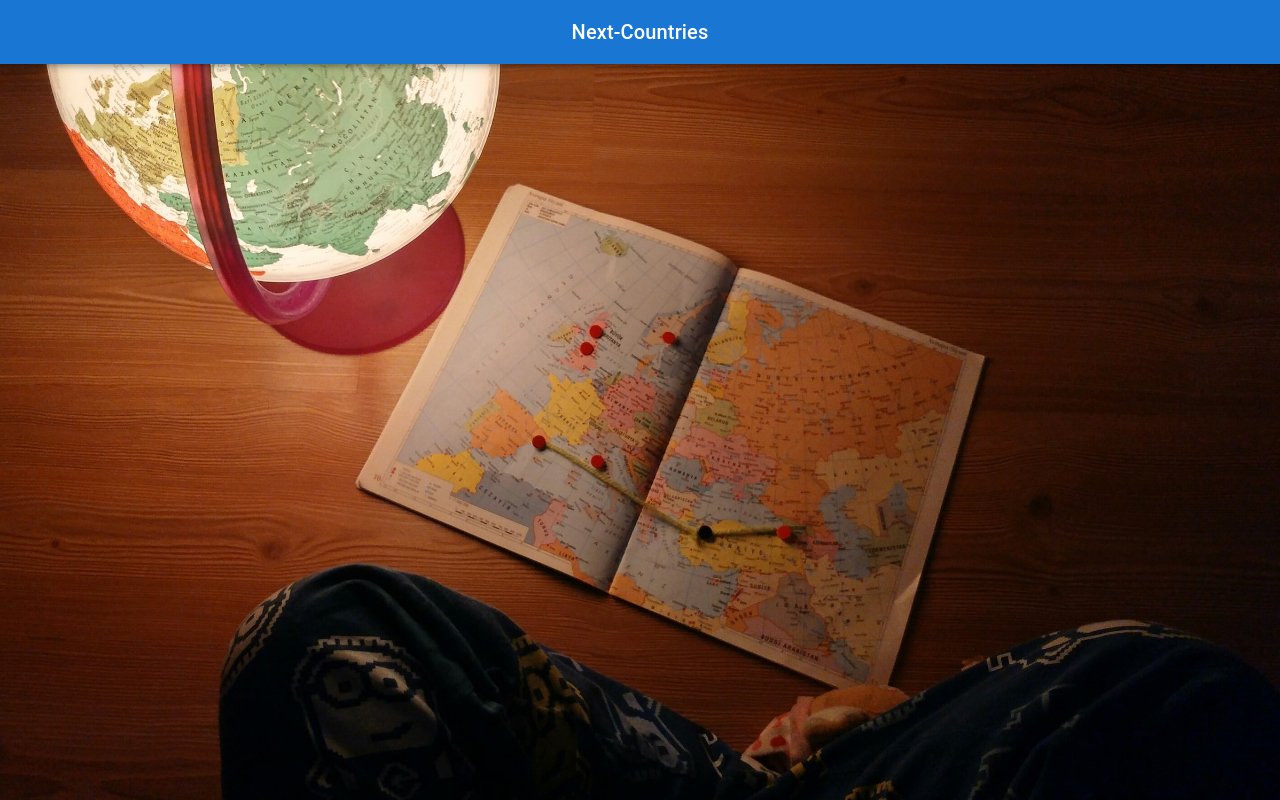
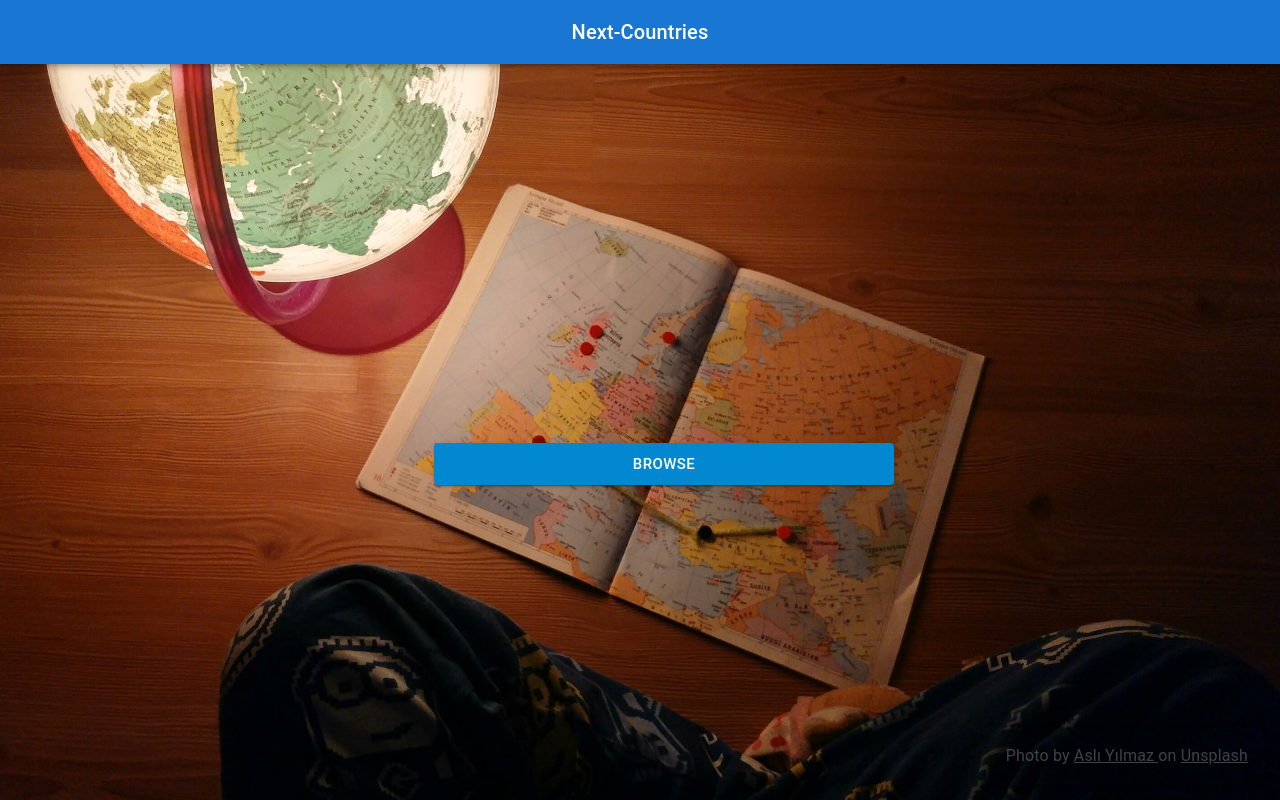
Before and after one commit to batur/next-countries, a Next.js app: page / in a window 1280 px wide. Built offline with nearby package versions, Linux system fonts and the light colour scheme.

Commit message:
feat: implement hero

```diff
--- a/components/Hero/index.tsx
+++ b/components/Hero/index.tsx
@@ -1,5 +1,11 @@
-import { Box } from '@mui/material';
-import { useTheme, Container } from '@mui/system';
+import {
+  useTheme,
+  Box,
+  Container,
+  Typography,
+  Link as MuiLink,
+  Button,
+} from '@mui/material';
 import useMediaQuery from '@mui/material/useMediaQuery';
 import Image from 'next/image';
 import React from 'react';
@@ -9,14 +15,40 @@ const Hero = () => {
   const breakpoint = useMediaQuery(theme.breakpoints.up('md'));
 
   return (
-    <Box>
-      <Container maxWidth="lg"></Container>
+    <>
+      <Container
+        component="section"
+        maxWidth="lg"
+        sx={{
+          position: 'fixed',
+          zIndex: 10,
+          width: '100%',
+          height: '100vh',
+          display: 'flex',
+          alignItems: 'center',
+          justifyContent: 'center',
+          flexDirection: 'column',
+        }}
+      >
+        <Button
+          variant="contained"
+          color="info"
+          fullWidth
+          size="large"
+          sx={{
+            width: '40%',
+          }}
+        >
+          Browse
+        </Button>
+      </Container>
       <Box
         width={'100vw'}
         height={breakpoint ? '100%' : '100vh'}
         position="fixed"
         left={0}
         top={0}
+        zIndex={-10}
       >
         <Image
           src="/images/hero-large.jpeg"
@@ -27,8 +59,36 @@ const Hero = () => {
           objectFit="cover"
           priority={true}
         />
+        <Box
+          position={'absolute'}
+          bottom={16}
+          right={16}
+          color="GrayText"
+          boxShadow={3}
+          padding={2}
+          sx={{
+            opacity: 0.5,
+          }}
+        >
+          <Typography>
+            Photo by{' '}
+            <MuiLink
+              color="inherit"
+              href="https://unsplash.com/@aslylmz?utm_source=unsplash&utm_medium=referral&utm_content=creditCopyText"
+            >
+              Aslı Yılmaz{' '}
+            </MuiLink>
+            on{' '}
+            <MuiLink
+              color="inherit"
+              href="https://unsplash.com/?utm_source=unsplash&utm_medium=referral&utm_content=creditCopyText"
+            >
+              Unsplash
+            </MuiLink>
+          </Typography>
+        </Box>
       </Box>
-    </Box>
+    </>
   );
 };
 
```
